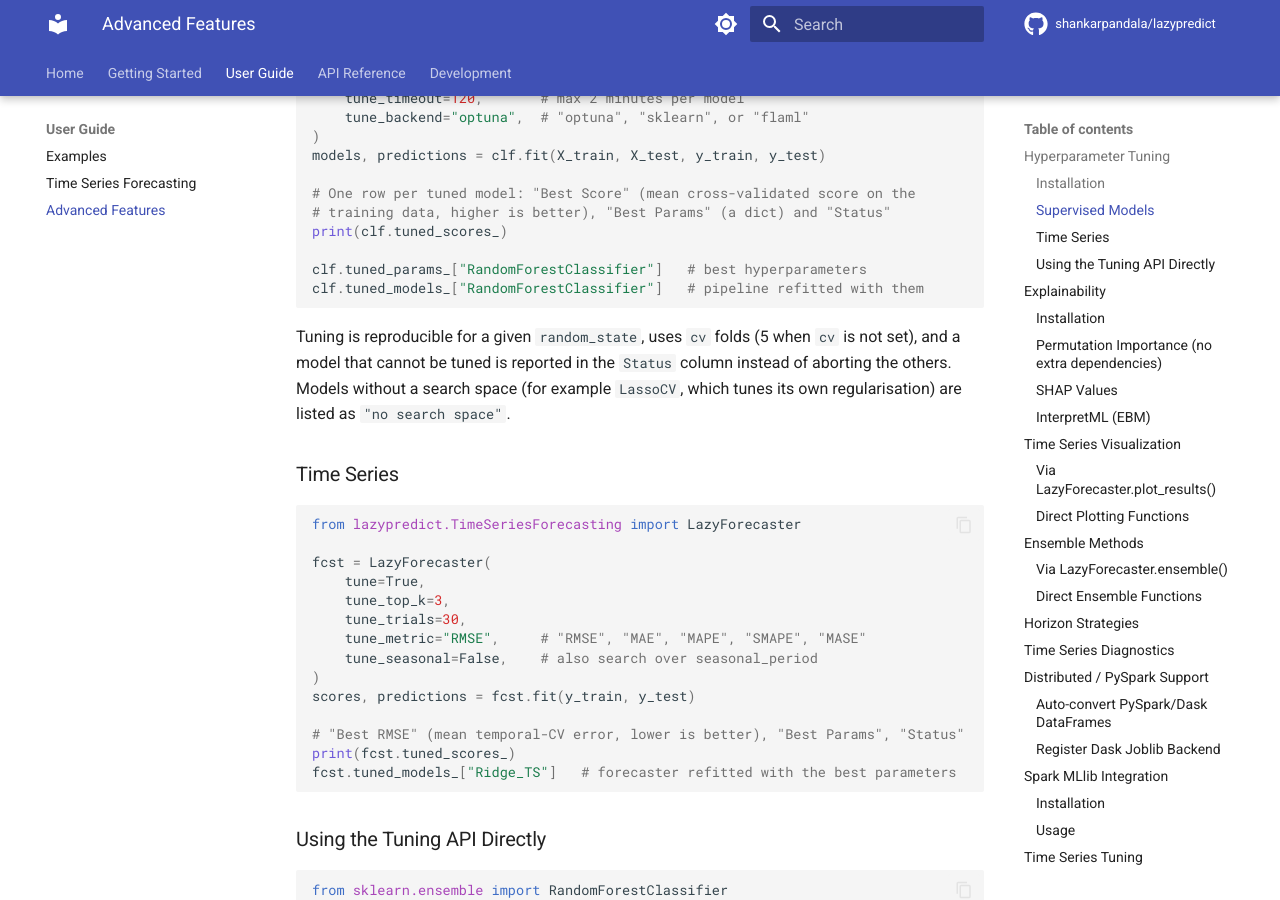
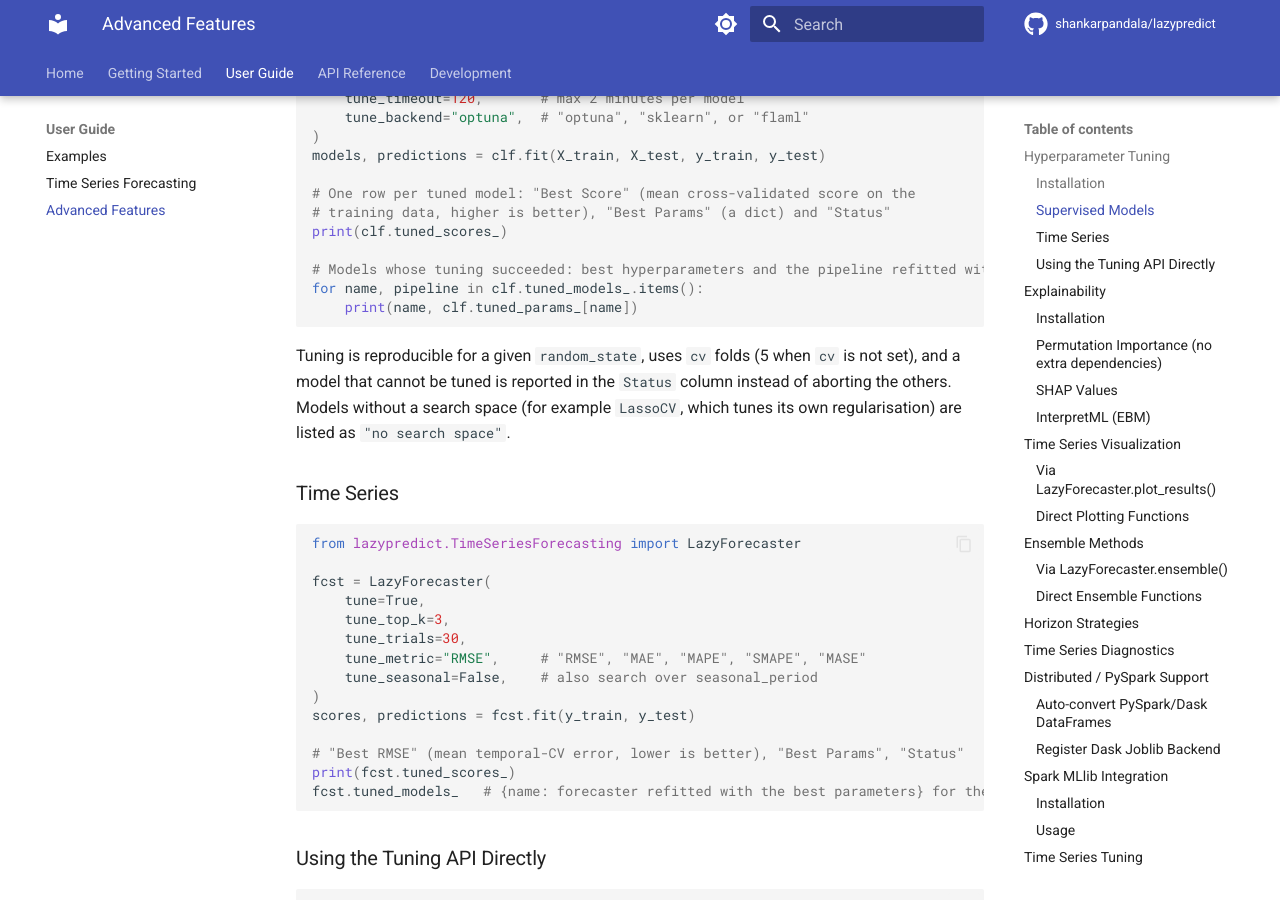
Before and after one commit to shankarpandala/lazypredict, an MkDocs documentation site: the page built from docs/advanced.md, in a window 1280 px wide and 900 px high, scrolled down 666 px. Built offline with MkDocs 1.6.1 and Material for MkDocs 9.7.7, drawn with Linux system fonts in a browser that asks for light colours; comment, search, counter and statistics services are not loaded.

Commit message:
docs: fix failing examples, regenerate the forecasting table; changelog
- advanced.md iterates over the models that were actually tuned instead
  of indexing tuned_models_/tuned_params_ by a fixed name.
- examples.md predicts through reg.predict(), which converts NumPy input.
- Forecaster subset examples say which extras Holt, AutoARIMA and LSTM_TS
  need, and the unknown-name error mentions statsmodels, pmdarima and torch.
- The README forecasting example is seeded and its table regenerated.
- usage.md: classifier results are sorted by Balanced Accuracy.
- HISTORY: the fixes from the pre-release review.

Fixes #630

Co-Authored-By: Claude Opus 5.5 <noreply@anthropic.com>
Claude-Session: https://claude.ai/code/session_017bZKMFMVxdiZomr93KSmGC

````diff
--- a/docs/advanced.md
+++ b/docs/advanced.md
@@ -34,8 +34,9 @@ models, predictions = clf.fit(X_train, X_test, y_train, y_test)
 # training data, higher is better), "Best Params" (a dict) and "Status"
 print(clf.tuned_scores_)
 
-clf.tuned_params_["RandomForestClassifier"]   # best hyperparameters
-clf.tuned_models_["RandomForestClassifier"]   # pipeline refitted with them
+# Models whose tuning succeeded: best hyperparameters and the pipeline refitted with them
+for name, pipeline in clf.tuned_models_.items():
+    print(name, clf.tuned_params_[name])
 ```
 
 Tuning is reproducible for a given `random_state`, uses `cv` folds (5 when `cv`
@@ -60,7 +61,7 @@ scores, predictions = fcst.fit(y_train, y_test)
 
 # "Best RMSE" (mean temporal-CV error, lower is better), "Best Params", "Status"
 print(fcst.tuned_scores_)
-fcst.tuned_models_["Ridge_TS"]   # forecaster refitted with the best parameters
+fcst.tuned_models_   # {name: forecaster refitted with the best parameters} for the tuned models
 ```
 
 ### Using the Tuning API Directly
````
Also changed, not shown: HISTORY.md (+25 -0 lines), README.md (+14 -8 lines), docs/examples.md (+4 -2 lines), docs/forecasting.md (+1 -0 lines), docs/usage.md (+1 -1 lines), 1 other file.
